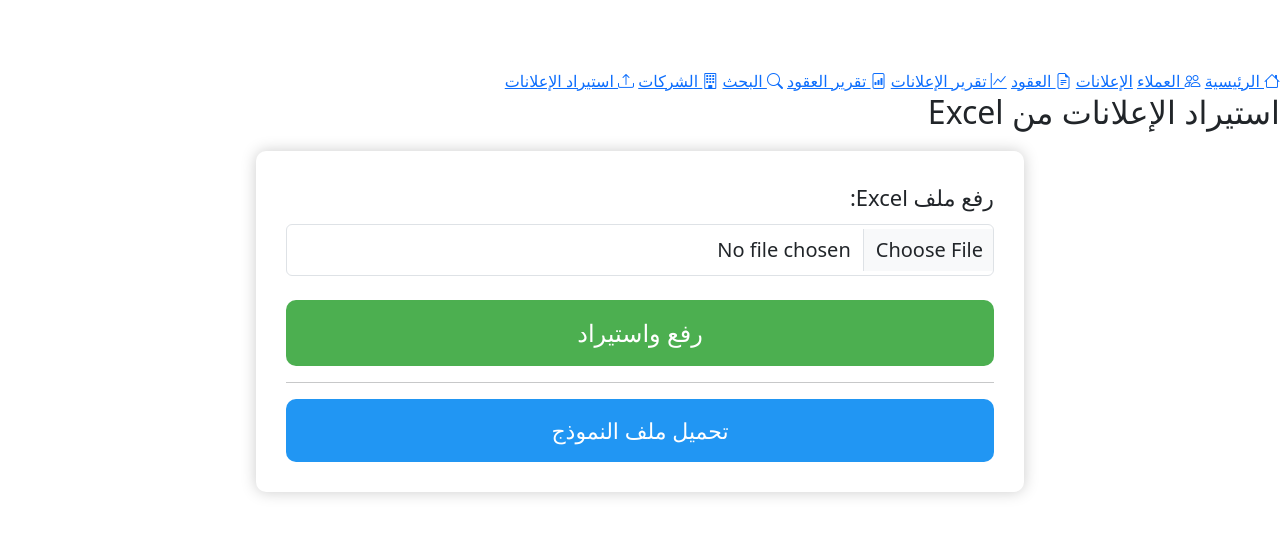
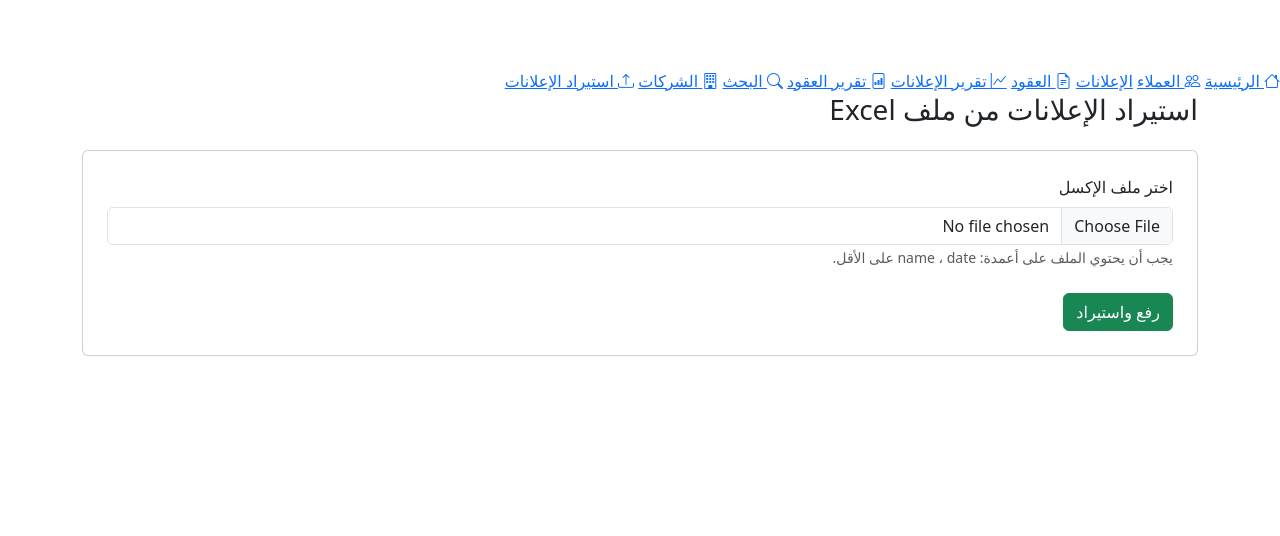
Before and after one commit to effatahmed67-ship-it/ads-system, a Flask app: page /import_ads in a window 1280 px wide. Shown: the top 536 px of the page. Run offline with Flask 3, Linux system fonts and the light colour scheme.

Commit message:
Update import_ads.html

```diff
--- a/templates/import_ads.html
+++ b/templates/import_ads.html
@@ -1,67 +1,32 @@
 {% extends "base.html" %}
 {% block content %}
 
-<h2 class="page-title">استيراد الإعلانات من Excel</h2>
+<div class="container">
+    <h3 class="mb-4">استيراد الإعلانات من ملف Excel</h3>
 
-<div class="import-box">
-    <form action="/import_ads" method="POST" enctype="multipart/form-data">
+    <div class="card p-4">
 
-        <label class="form-label">رفع ملف Excel:</label>
-        <input type="file" name="file" class="form-control" required>
+        {% with messages = get_flashed_messages() %}
+        {% if messages %}
+            <div class="alert alert-warning">
+                {% for m in messages %}
+                    <div>{{ m }}</div>
+                {% endfor %}
+            </div>
+        {% endif %}
+        {% endwith %}
 
-        <br>
+        <form method="post" action="{{ url_for('upload_ads') }}" enctype="multipart/form-data">
+            <div class="mb-3">
+                <label class="form-label">اختر ملف الإكسل</label>
+                <input type="file" name="file" class="form-control" required>
+                <small class="text-muted">يجب أن يحتوي الملف على أعمدة: name ، date على الأقل.</small>
+            </div>
 
-        <button class="btn-upload" type="submit">رفع واستيراد</button>
-    </form>
+            <button class="btn btn-success mt-2">رفع واستيراد</button>
+        </form>
+    </div>
 
-    <hr>
-
-    <a class="btn-download" href="/download_ads_template">تحميل ملف النموذج</a>
 </div>
 
-
-<style>
-.import-box {
-    width: 60%;
-    margin: 20px auto;
-    background: #fff;
-    padding: 30px;
-    border-radius: 10px;
-    box-shadow: 0 0 15px #ccc;
-}
-
-.form-label {
-    font-size: 22px;
-    margin-bottom: 10px;
-}
-
-.form-control {
-    width: 100%;
-    font-size: 20px;
-    padding: 10px;
-}
-
-.btn-upload {
-    width: 100%;
-    background: #4CAF50;
-    color: #fff;
-    padding: 15px;
-    border: none;
-    border-radius: 10px;
-    font-size: 24px;
-}
-
-.btn-download {
-    display: block;
-    width: 100%;
-    background: #2196F3;
-    color: white;
-    padding: 15px;
-    text-align: center;
-    border-radius: 10px;
-    font-size: 22px;
-    text-decoration: none;
-}
-</style>
-
 {% endblock %}
```
